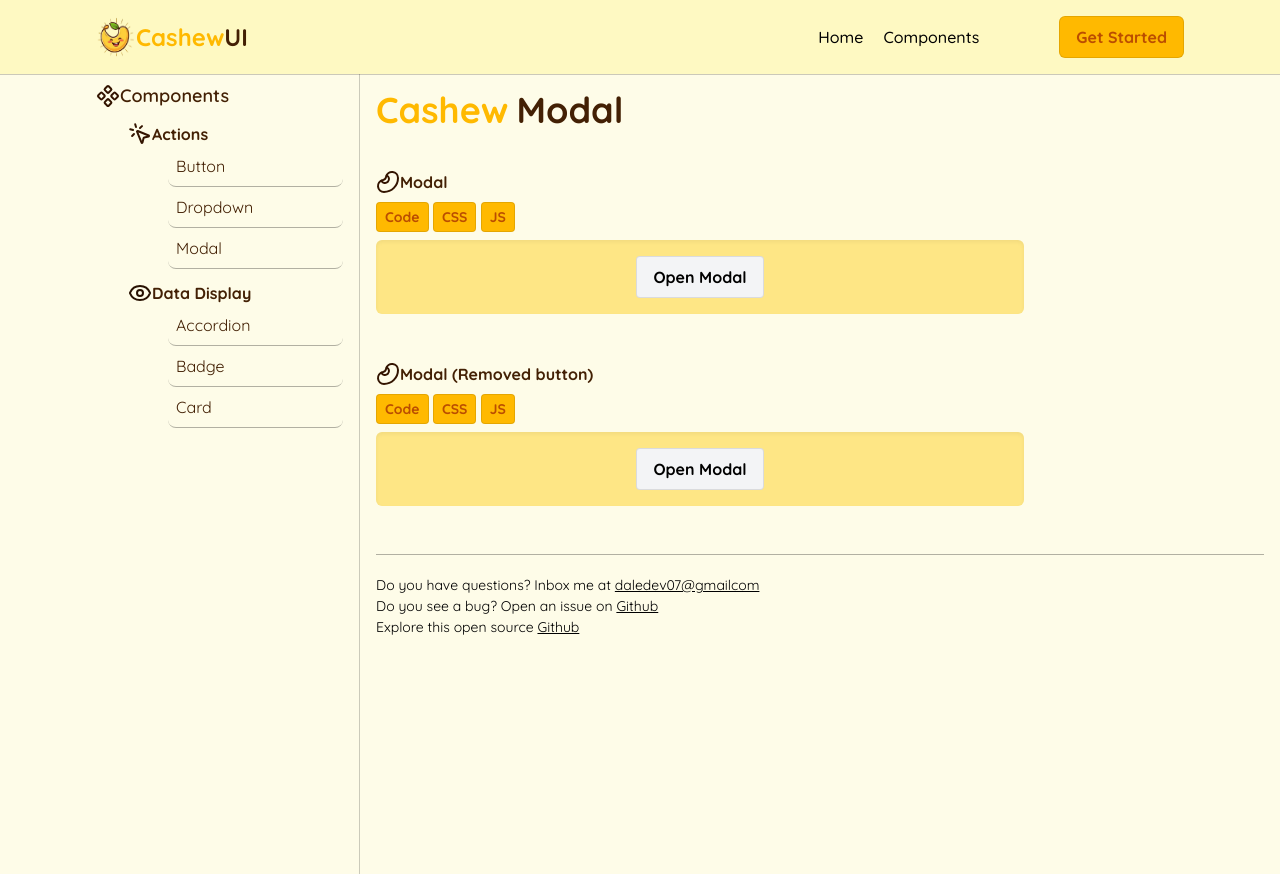
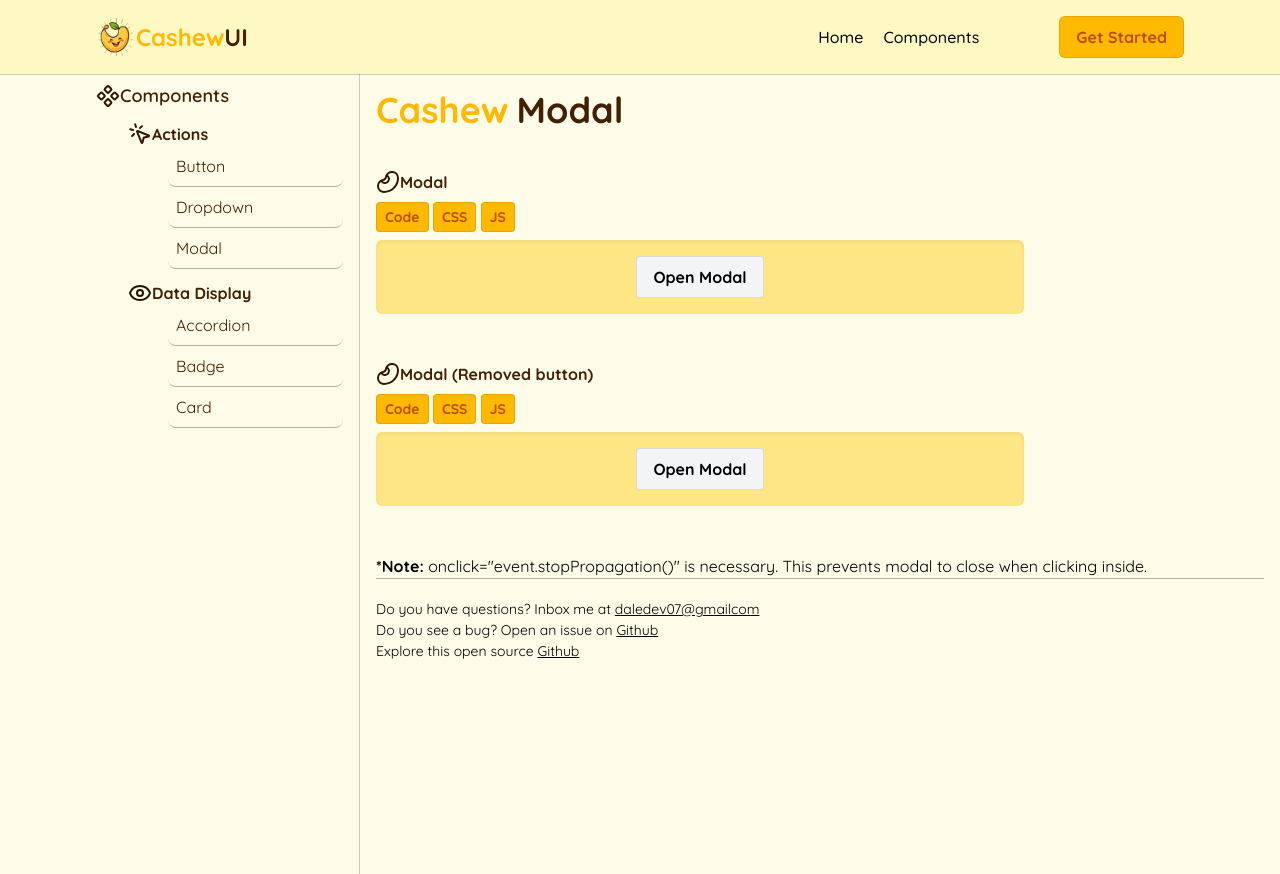
Before and after one commit to DaleStack/CashewUI, a Django app: page /docs/components/modal/ in a window 1280 px wide. Run offline with Django 5.2, Linux system fonts and the light colour scheme; some libraries are stand-ins or nearby versions.

Commit message:
added note to the modal page

```diff
--- a/documentation/templates/documentation/pages/modal.html
+++ b/documentation/templates/documentation/pages/modal.html
@@ -65,6 +65,10 @@
             </div>
         </div>
     </div>
+
+    <p><span class="font-bold">*Note:</span> onclick="event.stopPropagation()" is necessary. This prevents modal to close when clicking inside.</p>
+
+
 
 
     <div>
--- a/theme/static/css/dist/styles.css
+++ b/theme/static/css/dist/styles.css
@@ -45,7 +45,6 @@
     --text-4xl--line-height: calc(2.5 / 2.25);
     --text-5xl: 3rem;
     --text-5xl--line-height: 1;
-    --font-weight-light: 300;
     --font-weight-semibold: 600;
     --font-weight-bold: 700;
     --tracking-normal: 0em;
@@ -594,10 +593,6 @@
   .font-bold {
     --tw-font-weight: var(--font-weight-bold);
     font-weight: var(--font-weight-bold);
-  }
-  .font-light {
-    --tw-font-weight: var(--font-weight-light);
-    font-weight: var(--font-weight-light);
   }
   .font-semibold {
     --tw-font-weight: var(--font-weight-semibold);
```
